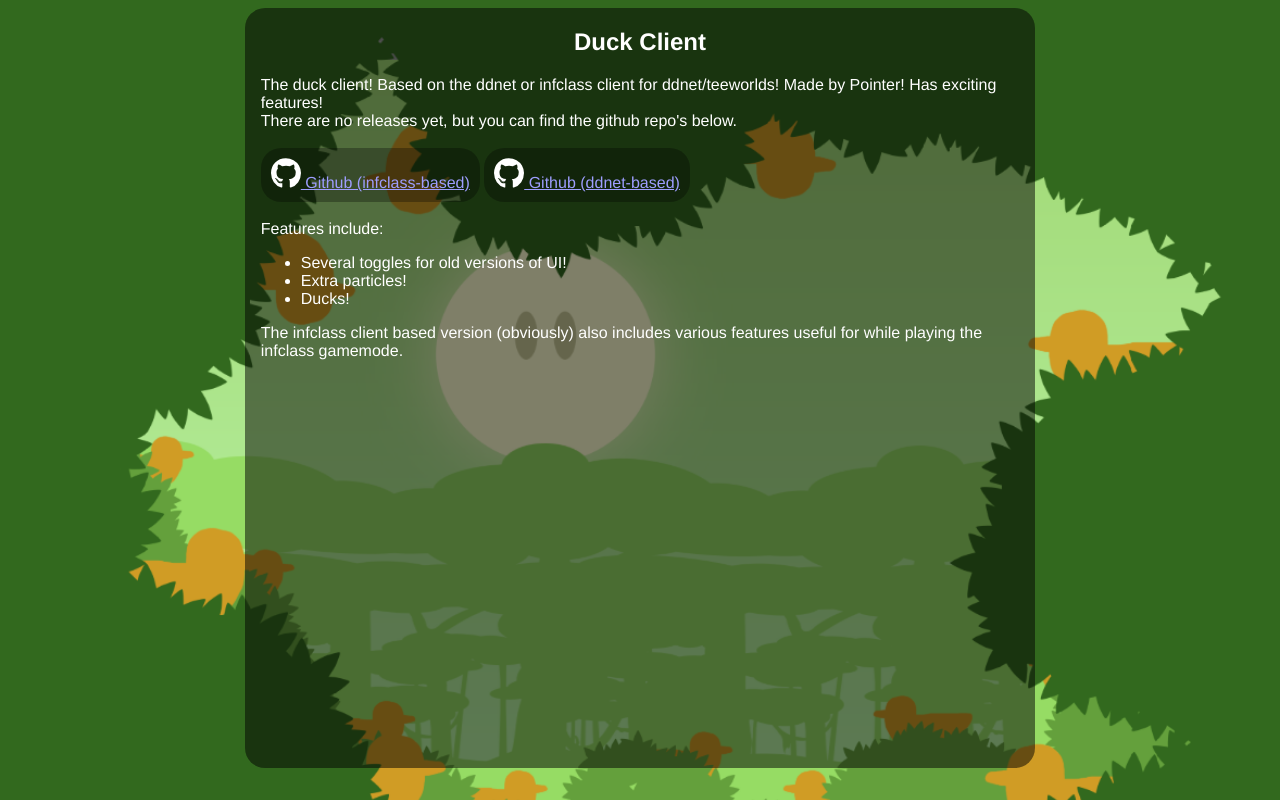
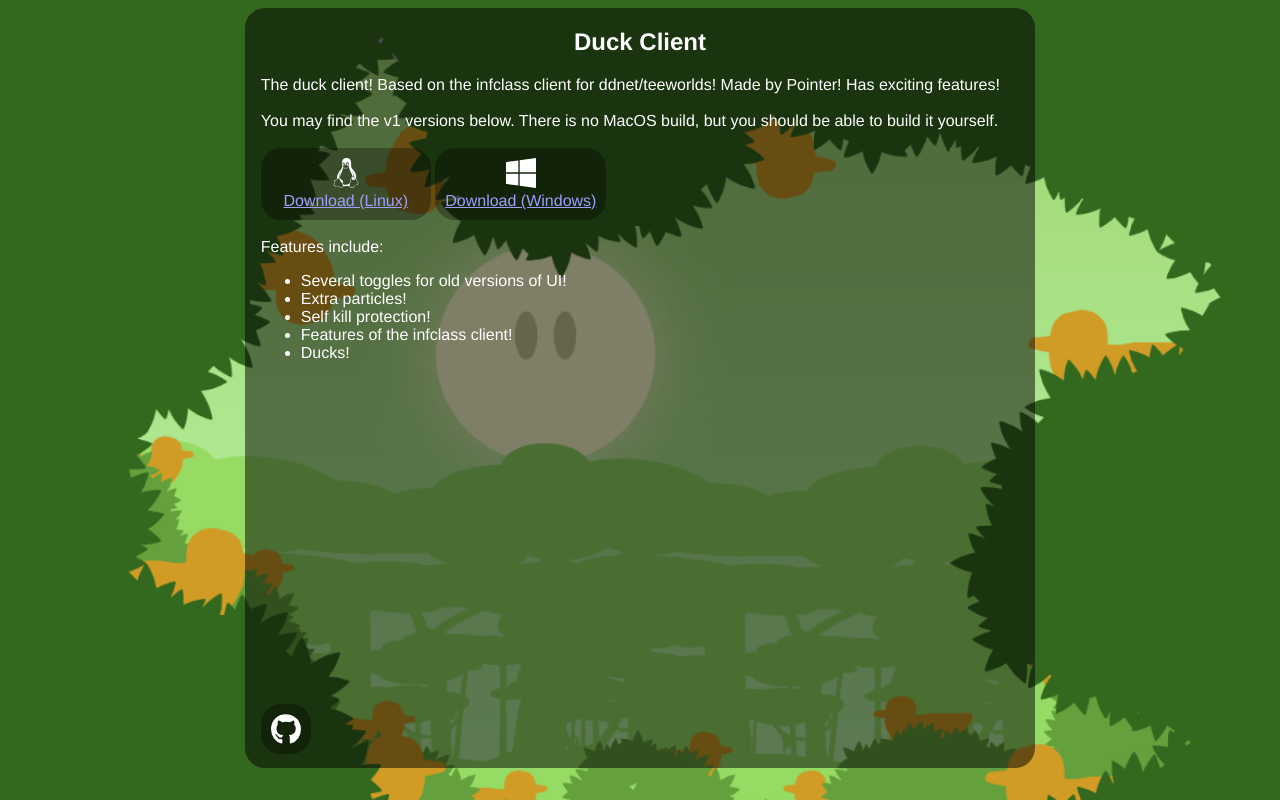
Before and after one commit to Pointer31/Pointer31.github.io, a plain HTML site: page duckclient.html in a window 1280 px wide. Drawn offline with Linux system fonts and the light colour scheme.

Commit message:
update duckclient.html

```diff
--- a/duckclient.html
+++ b/duckclient.html
@@ -49,6 +49,28 @@
               /*border-radius: 10px;*/
             }
 
+            .button_fancy {
+                background-color: rgba(0, 0, 0, 0.3);
+                padding: 10px;
+                border-radius: 20px;
+                display: inline-flex;
+                text-align: center;
+            }
+            .button_fancy_notclickable {
+                background-color: rgba(0, 0, 0, 0.3);
+                padding: 10px;
+                border-radius: 20px;
+                display: inline-flex;
+                text-align: center;
+            }
+            .button_fancy:hover {
+                background-color: rgba(255, 255, 255, 0.3);
+            }
+            .button_width {
+                min-width: 150px;
+                /*min-height: 60px;*/
+            }
+
         </style>
         <title>Duckclient</title>
     </head>
@@ -58,33 +80,43 @@
 
             </div>
 
-            <div class="middle" style="background-color: rgba(0,0,0,0.5);">
+            <div class="middle" style="background-color: rgba(0,0,0,0.5); position: relative;">
                 <center><h2>Duck Client<h2></center>
-                The duck client! Based on the ddnet or infclass client for ddnet/teeworlds! Made by Pointer! Has exciting features!<br>
-
-                There are no releases yet, but you can find the github repo's below.<br>
+                The duck client! Based on the infclass client for ddnet/teeworlds! Made by Pointer! Has exciting features!<br>
                 <br>
-                <div style="background-color: rgba(0, 0, 0, 0.3); padding: 10px; border-radius: 20px; display: inline-flex; text-align: center;">
-                    <a href="https://github.com/Pointer31/ddnet_client/tree/infclass-based">
-                        <img style="filter: invert(100%);" src="icongithub.svg" alt="github icon" width="30" style="padding: 15px;">
-                        Github (infclass-based)
-                    </a>
-                </div>
-                <div style="background-color: rgba(0, 0, 0, 0.3); padding: 10px; border-radius: 20px; display: inline-flex; text-align: center;">
-                    <a href="https://github.com/Pointer31/ddnet_client/tree/master">
-                        <img style="filter: invert(100%);" src="icongithub.svg" alt="github icon" width="30" style="padding: 15px;">
-                        Github (ddnet-based)
-                    </a>
-                </div>
+                You may find the v1 versions below. There is no MacOS build, but you should be able to build it yourself.<br>
+                <br>
+                <!-- <a class="button_fancy" href="./">
+                    <div class="button_width">
+                    <img style="filter: invert(100%);" src="brands-apple.svg" alt="apple icon" width="30" height="30" style="padding: 15px;">
+                    <div style="">Download (MacOS)</div></div>
+                </a> -->
+                <a class="button_fancy" href="https://github.com/Pointer31/ddnet_client/releases/download/duckclient-v1/infclass-ubuntu-22.04.zip">
+                    <div class="button_width">
+                    <img style="filter: invert(100%);" src="brands-linux.svg" alt="tux icon" width="30" height="30" style="padding: 15px;">
+                    <div style="">Download (Linux)</div></div>
+                </a>
+                <a class="button_fancy" href="https://github.com/Pointer31/ddnet_client/releases/download/duckclient-v1/infclass-windows-latest.zip">
+                    <div>
+                    <img style="filter: invert(100%);" src="brands-windows.svg" alt="window icon" width="30" height="30" style="padding: 15px;">
+                    <div style="">Download (Windows)</div></div>
+                </a>
                 <!-- <a href="https://github.com/Pointer31/ddnet_client/tree/infclass-based">Github (infclass based)</a> -->
                 <br><br>Features include:
                 <ul>
                     <li>Several toggles for old versions of UI!</li>
                     <li>Extra particles!</li>
-                    <li>Ducks!</li>
+                    <li>Self kill protection!</li>
+                    <li>Features of the infclass client!</li>                    <li>Ducks!</li>
                 </ul>
-                The infclass client based version (obviously) also includes various features useful for while playing the infclass gamemode.
+                <!-- The infclass client based version (obviously) also includes various features useful for while playing the infclass gamemode. -->
                 <!-- <div style="position: absolute; bottom: 45px;">  -->
+
+                <div style="position: absolute; bottom: 14px;">
+                    <a class="button_fancy" href="https://github.com/Pointer31/ddnet_client/tree/infclass-based">
+                        <img style="filter: invert(100%);" src="icongithub.svg" alt="github icon" width="30" style="padding: 15px;">
+                    </a>
+                </div>
             </div>
 
             <div class="right" style="background-color:transparent;">
```
